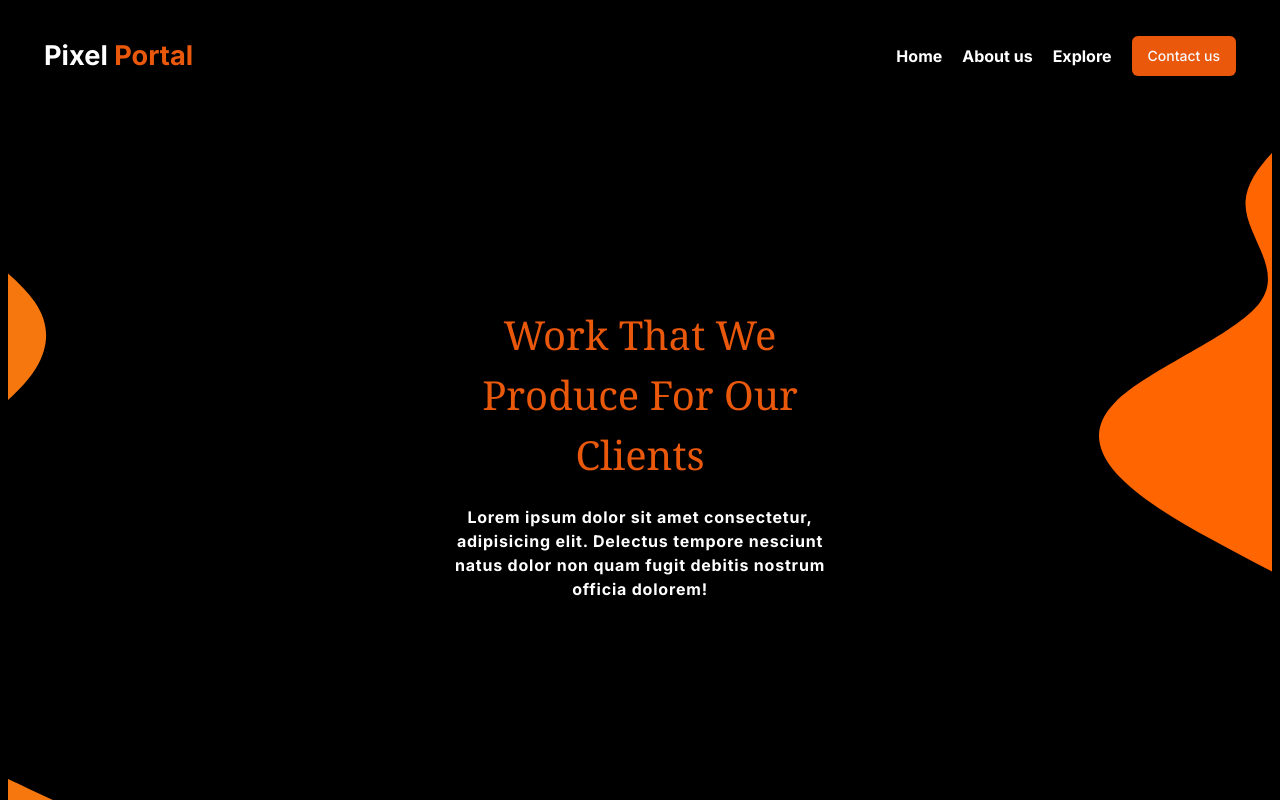
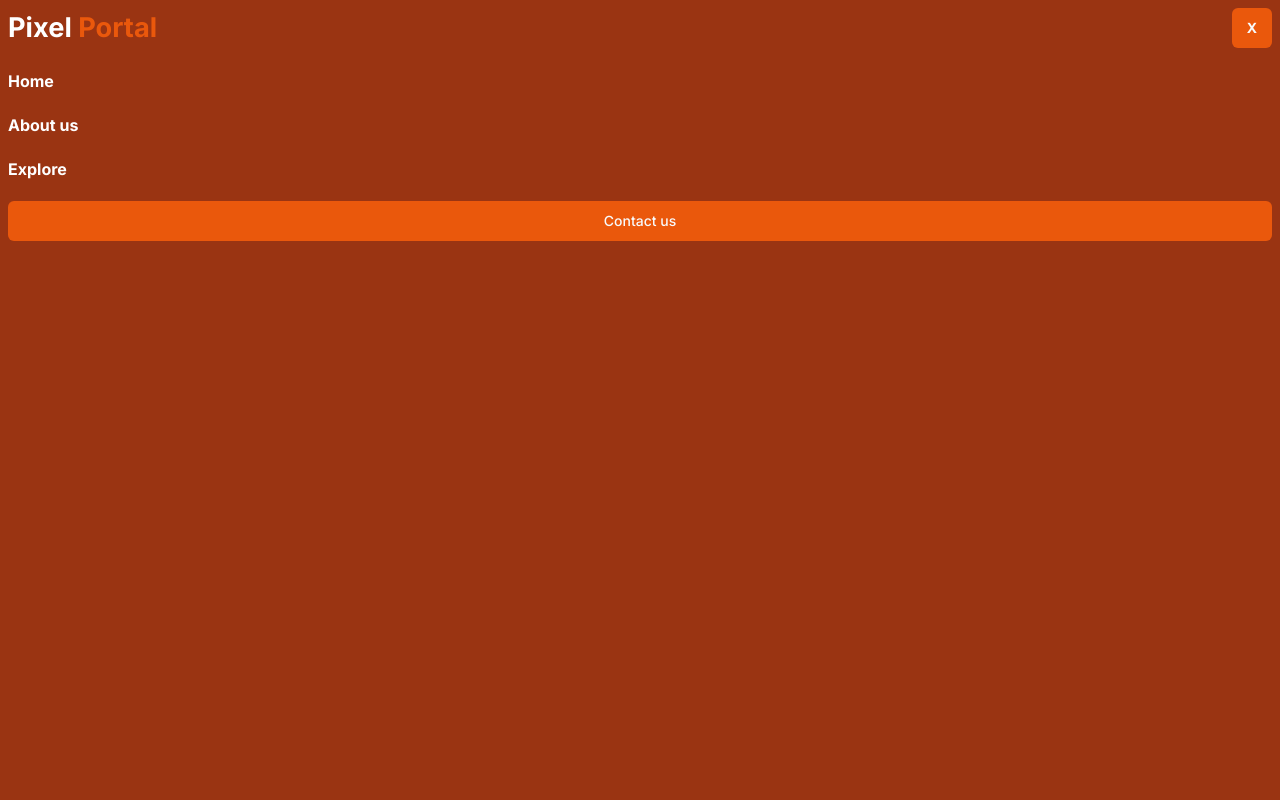
Before and after one commit to HenriTresor/pixel-portal, a Next.js app: page / in a window 1280 px wide. Shown: the top 800 px of the page. Built offline with nearby package versions, Linux system fonts and the light colour scheme; no server answers.

Commit message:
created sidebar

```diff
--- a/app/(root)/page.tsx
+++ b/app/(root)/page.tsx
@@ -3,6 +3,7 @@ import GameCard from '@/components/ui/Cards/Game'
 import GenreCard from '@/components/ui/Cards/Genre'
 import { Button } from '@/components/ui/button'
 import Header from '@/components/views/Header'
+import SideBar from '@/components/views/SideBar'
 import { Game, Genre } from '@/types/app'
 import Image from 'next/image'
 import { useEffect, useState } from 'react'
@@ -39,6 +40,7 @@ export default function Home() {
   }, [])
   return (
     <>
+      <SideBar />
       <div className='text-white w-full flex justify-between h-[90dvh] p-2'>
         <div className='w-full h-full'>
           <Image
--- /dev/null
+++ b/components/views/SideBar.tsx
@@ -0,0 +1,35 @@
+import React from 'react'
+import { Button } from '../ui/button'
+import Link from 'next/link'
+import { navListItems } from '@/lib/constants'
+
+type Props = {}
+
+function SideBar({ }: Props) {
+    return (
+        <div className='w-full h-full fixed top-0 left-0 flex justify-end'>
+            <div className='bg-orange-800  w-full h-full p-2'>
+                <div className='w-full flex justify-between items-center'>
+                    <h1 className='text-[1.7rem] font-bold'>pixel <span className='text-orange-600'>portal</span></h1>
+                    <Button size={'icon'} className='font-bold '>
+                        X
+                    </Button>
+                </div>
+
+                <div className='gap-5 mt-5 flex-col text-white flex'>
+                    {
+                        navListItems.map(item => (
+                            <Link
+                                key={item.name}
+                                className='font-bold '
+                                href={item.link}>{item.name}</Link>
+                        ))
+                    }
+                    <Button>Contact us</Button>
+                </div>
+            </div>
+        </div>
+    )
+}
+
+export default SideBar
```
